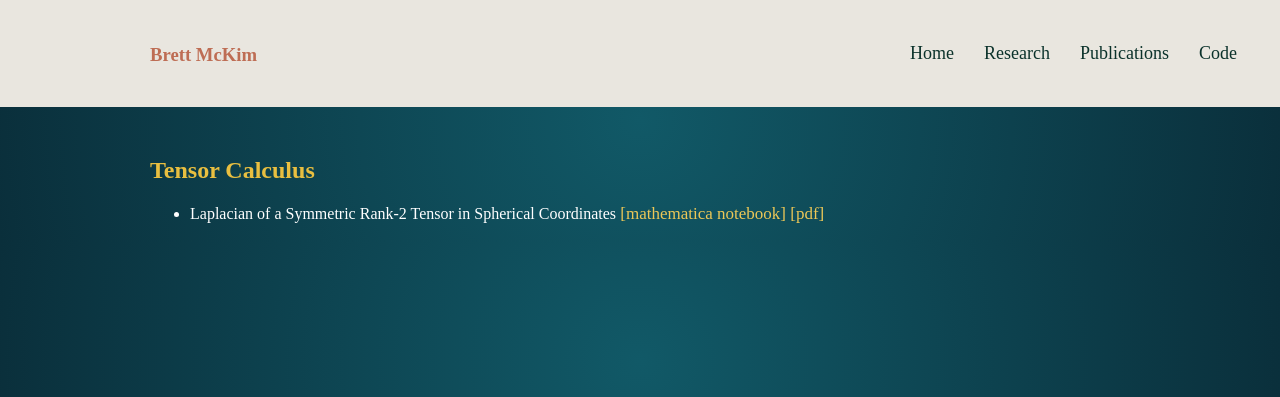
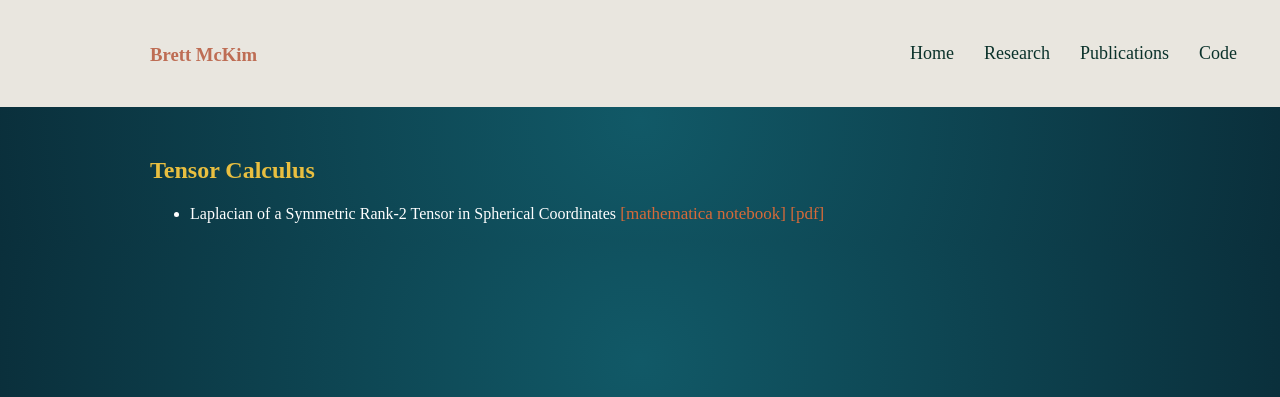
Before and after one commit to mckimb/mckimb.github.io, a Jekyll site: the page built from code/index.html, in a window 1280 px wide. Shown: the top 397 px of the page. Built offline with Jekyll 4.4.1, drawn with Linux system fonts in a browser that asks for light colours.

Commit message:
Update main.css

```diff
--- a/css/main.css
+++ b/css/main.css
@@ -77,7 +77,7 @@ body a:hover {
 }
 
 .blurb a {
-    color: #ecc757;
+    color: #d76a39;
     text-decoration: none;
 }
 
```
